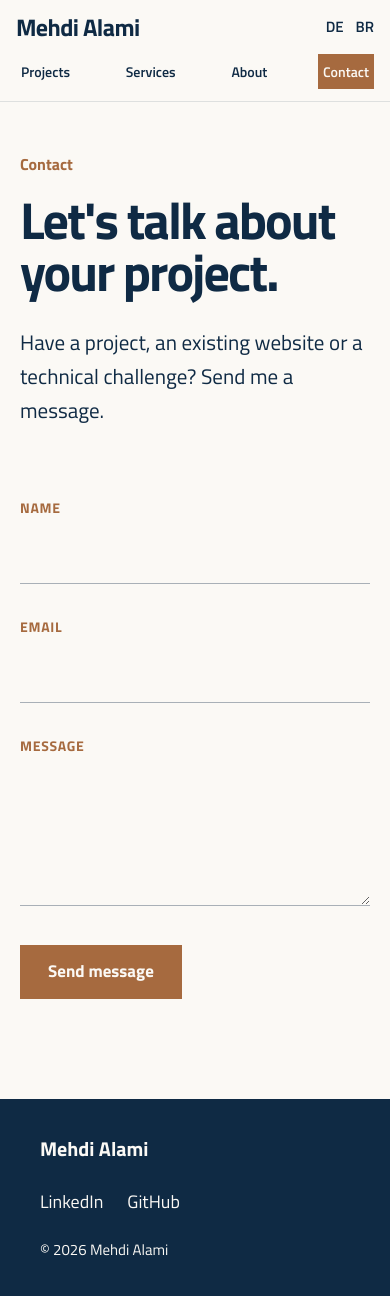
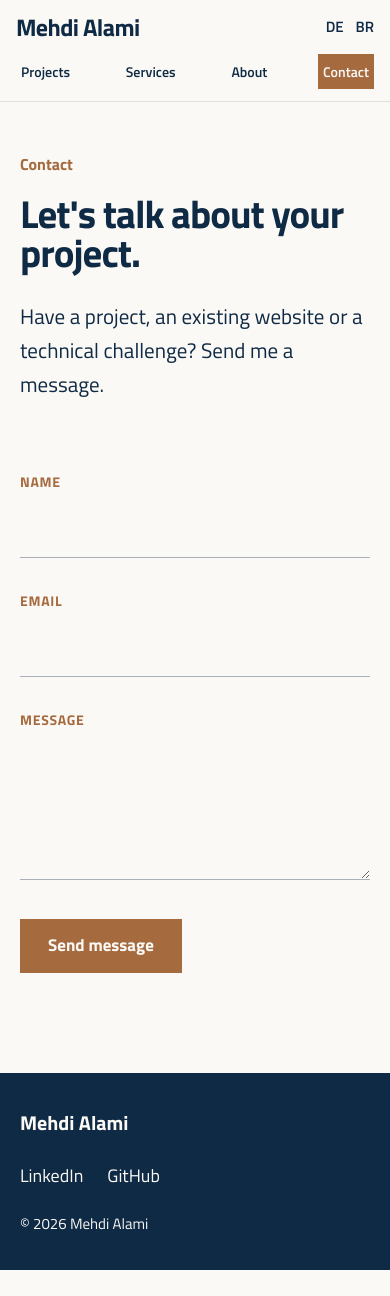
Before and after one commit to MehdiAlamiMA/mehdialami-dev, a React (Vite) app in the folder mehdi-alami-web/: page /contact in a window 390 px wide. After the commit the page ends 1270 px from the top, so only its background shows below. Built offline with nearby package versions, Linux system fonts and the light colour scheme.

Commit message:
Refine mobile contact heading size

```diff
--- a/mehdi-alami-web/src/App.css
+++ b/mehdi-alami-web/src/App.css
@@ -787,7 +787,7 @@ main > section:not(.hero):not(.projects-cta):not(.about-hero):not(.about-backgro
         }
 
     .footer-inner {
-        width: calc(100% - 40px);
+        width: 100%;
         padding: 35px 0;
         flex-direction: column;
         align-items: flex-start;
--- a/mehdi-alami-web/src/pages/Contact.css
+++ b/mehdi-alami-web/src/pages/Contact.css
@@ -118,4 +118,9 @@
     .contact-page {
         padding-top: 50px;
     }
+
+    .contact-intro h1 {
+        letter-spacing: -1px;
+        font-size: clamp(38px, 10vw, 52px);
+    }
 }
--- a/mehdi-alami-web/src/pages/Services.css
+++ b/mehdi-alami-web/src/pages/Services.css
@@ -111,4 +111,10 @@
     .service-page-details p {
         font-size: 18px;
     }
+
+    .services-page-hero h1 {
+         letter-spacing: -1px;
+         font-size: clamp(38px, 10vw, 52px);
+    }
+
 }
```
